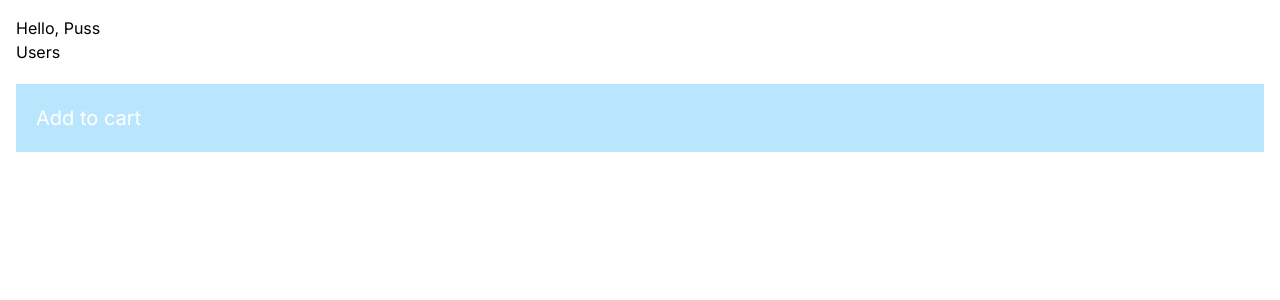
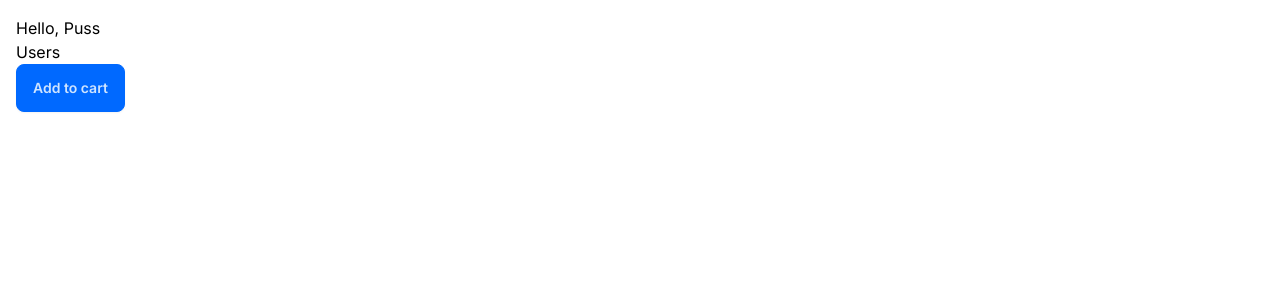
Before and after one commit to Maheshinav/Next-app, a Next.js app: page / in a window 1280 px wide. Shown: the top 300 px of the page. Built offline with nearby package versions, Linux system fonts and the light colour scheme.

Commit message:
Use daisy UI

```diff
--- a/app/components/AddToCart.tsx
+++ b/app/components/AddToCart.tsx
@@ -4,7 +4,7 @@ import React from 'react'
 
 const AddToCart = () => {
   return (
-    <div><button onClick={()=> console.log("Click")}> Add to cart</button></div>
+    <div><button className='btn btn-primary' onClick={()=> console.log("Click")}> Add to cart</button></div>
   )
 }
 
--- a/app/components/ProductCard.tsx
+++ b/app/components/ProductCard.tsx
@@ -4,7 +4,7 @@ import AddToCart from "./AddToCart";
 
 const ProductCard = () => {
 	return (
-		<div className="p-5 my-5 bg-sky-200 text-white text-xl hover:bg-sky-600">
+		<div >
 			<AddToCart />
 		</div>
 	);
--- a/app/layout.tsx
+++ b/app/layout.tsx
@@ -15,7 +15,7 @@ export default function RootLayout({
   children: React.ReactNode
 }) {
   return (
-    <html lang="en">
+    <html lang="en" data-theme= "winter">
       <body className={inter.className}>{children}</body>
     </html>
   )
--- a/app/users/page.tsx
+++ b/app/users/page.tsx
@@ -3,20 +3,35 @@ import React from "react";
 interface User {
 	id: number;
 	name: string;
+	email: string;
 }
 
 const UsersPage = async () => {
-	const res = await fetch("https://jsonplaceholder.typicode.com/users");
+	const res = await fetch("https://jsonplaceholder.typicode.com/users", {
+		cache: "no-store",
+	});
 	const users: User[] = await res.json();
 	return (
 		<>
 			<h1>Users</h1>
 			<p>{new Date().toLocaleTimeString()}</p>
-			<ul>
-				{users.map((user) => (
-					<li key={user.id}> {user.name} </li>
-				))}
-			</ul>
+			<table className="table table-bordered">
+    <thead>
+        <tr>
+            <th>Name</th>
+            <th>Email</th>
+        </tr>
+    </thead>
+    <tbody>
+        {users.map((user) => (
+            <tr key={user.id}>
+                <td>{user.name}</td>
+                <td>{user.email}</td>
+            </tr>
+        ))}
+    </tbody>
+</table>
+
 		</>
 	);
 };
--- a/package.json
+++ b/package.json
@@ -21,5 +21,8 @@
     "react-dom": "18.2.0",
     "tailwindcss": "3.3.5",
     "typescript": "5.3.2"
+  },
+  "devDependencies": {
+    "daisyui": "^4.4.6"
   }
 }
--- a/tailwind.config.ts
+++ b/tailwind.config.ts
@@ -1,20 +1,24 @@
-import type { Config } from 'tailwindcss'
+import type { Config } from "tailwindcss";
 
 const config: Config = {
 	content: [
-    './pages/**/*.{js,ts,jsx,tsx,mdx}',
-    './components/**/*.{js,ts,jsx,tsx,mdx}',
-    './app/**/*.{js,ts,jsx,tsx,mdx}',
+		"./pages/**/*.{js,ts,jsx,tsx,mdx}",
+		"./components/**/*.{js,ts,jsx,tsx,mdx}",
+		"./app/**/*.{js,ts,jsx,tsx,mdx}",
 	],
 	theme: {
 		extend: {
 			backgroundImage: {
-        'gradient-radial': 'radial-gradient(var(--tw-gradient-stops))',
-        'gradient-conic':
-          'conic-gradient(from 180deg at 50% 50%, var(--tw-gradient-stops))',
+				"gradient-radial": "radial-gradient(var(--tw-gradient-stops))",
+				"gradient-conic":
+					"conic-gradient(from 180deg at 50% 50%, var(--tw-gradient-stops))",
 			},
 		},
 	},
-  plugins: [],
-}
-export default config
+	plugins: [require("daisyui")],daisyui: {
+    themes: ["winter"],
+  },
+
+
+};
+export default config;
```
Also changed, not shown: 1 other file (tests, documents, lock files or other folders). Lines whose indentation alone changed are shown as unchanged.
